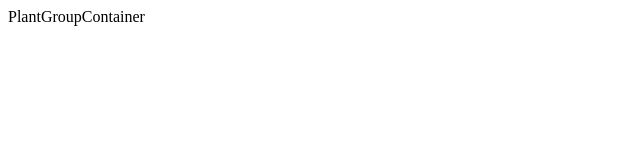
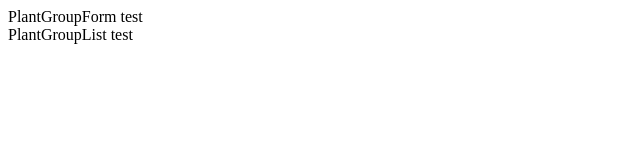
Before and after one commit to mbish08/gg-frontend, a React (Create React App) app: page / in a window 1280 px wide. Shown: the top 160 px of the page, without its empty margins (0-640 px from the left). Built offline with nearby package versions, Linux system fonts and the light colour scheme.

Commit message:
add connect and mapStateToProps

```diff
--- a/src/components/PlantGroupList.js
+++ b/src/components/PlantGroupList.js
@@ -1,4 +1,5 @@
 import React from 'react';
+import { connect } from 'react-redux'
 
 const PlantGroupList = (props) => {
 
@@ -10,4 +11,10 @@ const PlantGroupList = (props) => {
     );
 }
 
-export default PlantGroupList;
+const mapStateToProps = (state) => {
+    return {
+        plantGroups: state.plantGroups
+    }
+}
+
+export default connect(mapStateToProps)(PlantGroupList);
--- a/src/containers/PlantGroupContainer.js
+++ b/src/containers/PlantGroupContainer.js
@@ -1,10 +1,13 @@
 import React, { Component } from 'react';
+import PlantGroupForm from '../components/PlantGroupForm'
+import PlantGroupList from '../components/PlantGroupList'
 
 class PlantGroupContainer extends Component {
     render() {
         return (
             <div>
-                PlantGroupContainer
+                <PlantGroupForm />
+                <PlantGroupList />
             </div>
         );
     }
```
